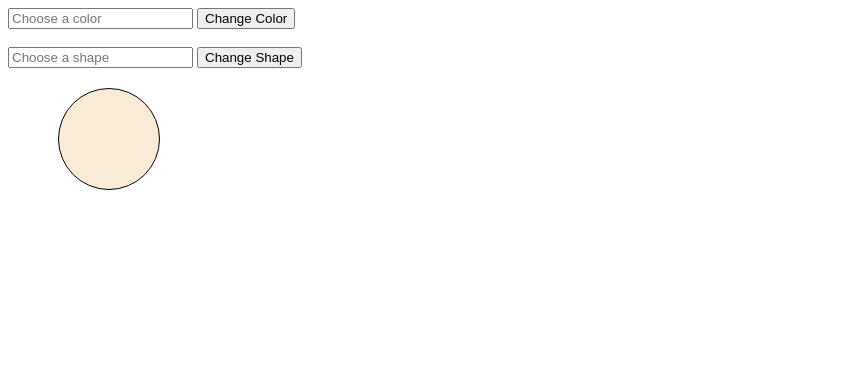
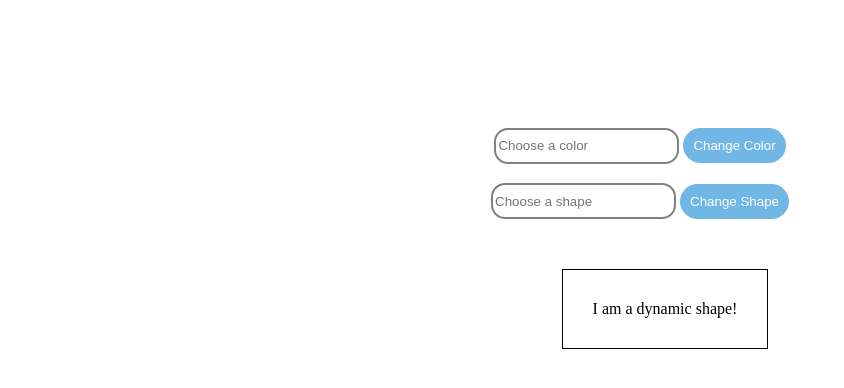
Before and after one commit to Ayaj003/application2, a plain HTML site: page index.html in a window 1280 px wide. Shown: the whole page, without its empty margins (0-844 px from the left). Drawn offline with Linux system fonts and the light colour scheme.

Commit message:
Updating styling

```diff
--- a/index.css
+++ b/index.css
@@ -1,8 +1,37 @@
+body {
+    display: flex;
+    flex-direction: column;
+    align-items: center;
+    justify-content: center;
+    padding-top: 100px;
+}
+
 #shape{
     border: 1px solid black;
-    background-color: antiquewhite;
     margin: 20px 0px 0px 50px;
+    text-align: center;
+    padding: 30px;
+    margin-top: 50px;
 }
+
+input{
+    border-radius: 14px;
+    height:30px;
+    border: 2px solid grey;
+}
+
+button {
+    background: #71b7e6;
+    border-radius: 20px;
+    color: #fff;
+    border: 0;
+    padding: 10px 10px;
+    margin-top: 20px;
+  }
+  button:hover {
+    box-shadow: 0 12px 16px 0 rgba(0, 0, 0, 0.24), 0 17px 50px 0 rgba(0, 0, 0, 0.19);
+  }
+
 .square{
     height: 100px;
     width: 100px;
--- a/index.html
+++ b/index.html
@@ -6,14 +6,15 @@
 </head>
 
 <body>
-
+<div>
 <input type="text" id="color" placeholder="Choose a color">
 <button onclick="changeColor()">Change Color</button>
-<br><br>
+</div>
+<div>
 <input type="text" id="shapeInput" placeholder="Choose a shape">
 <button onclick="changeShape()">Change Shape</button>
-
-<div id="shape" class="circle"></div>
+</div>
+<div id="shape" class="">I am a dynamic shape!</div>
 <script src="index.js"></script>
 
 </body>
```
